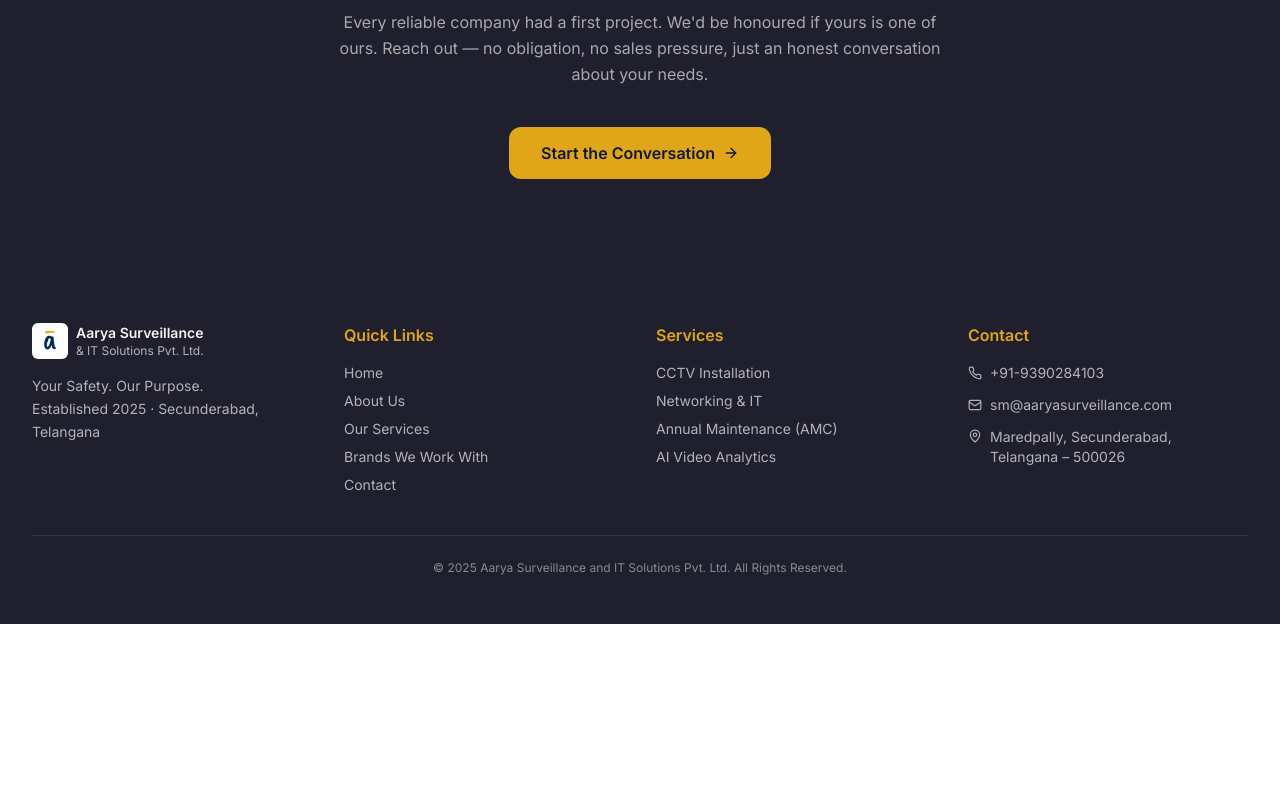
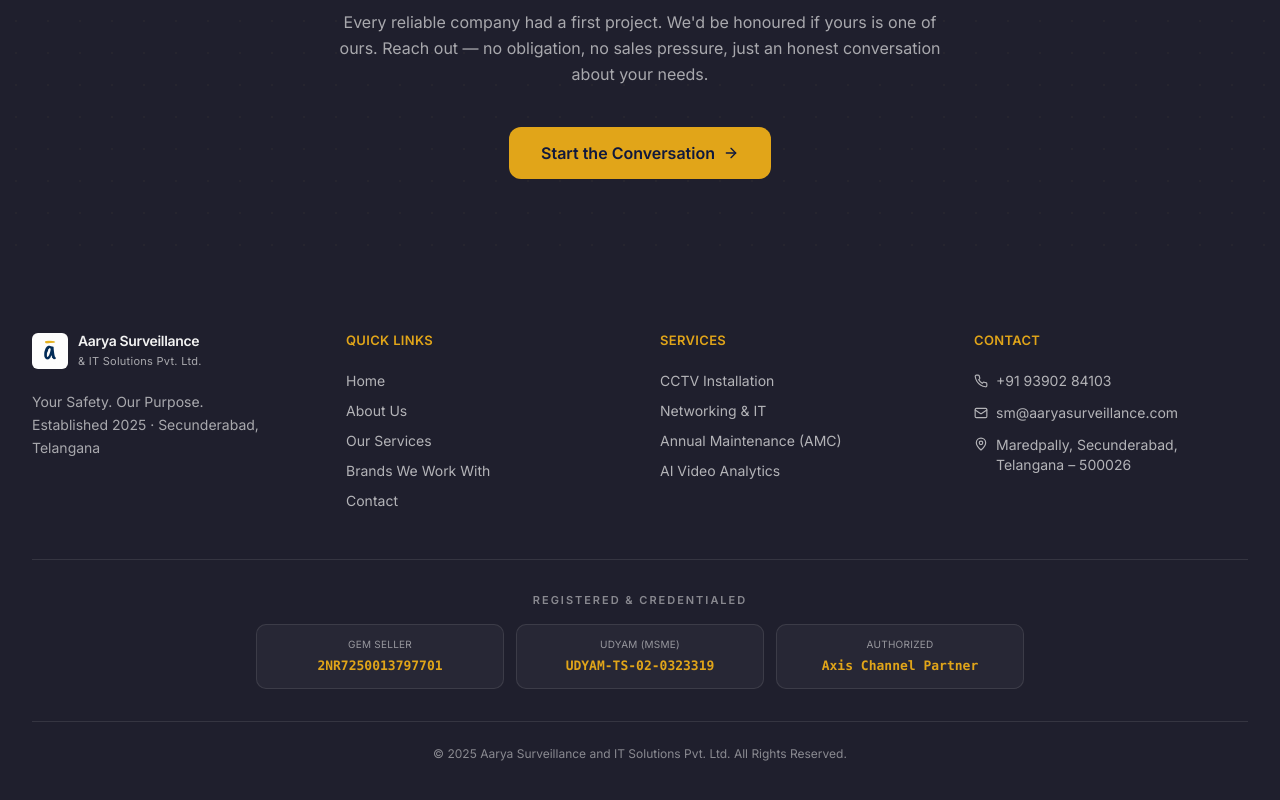
Before and after one commit to ryaview-ai/aarya-surveillance-website, a React (Vite) app: page / in a window 1280 px wide. Shown: the part 3074-3874 px from the top of the page. Before the commit the page ends 3698 px from the top, so only its background shows below. Built offline with nearby package versions, Linux system fonts and the light colour scheme.

Commit message:
Footer.tsx

```diff
--- a/src/components/Footer.tsx
+++ b/src/components/Footer.tsx
@@ -4,21 +4,21 @@
 
 const Footer = () => (
   <footer className="bg-charcoal text-charcoal-foreground">
-    <div className="container mx-auto px-4 lg:px-8 py-12">
-      <div className="grid grid-cols-1 md:grid-cols-2 lg:grid-cols-4 gap-8">
+    <div className="container mx-auto px-4 lg:px-8 py-14">
+      <div className="grid grid-cols-1 md:grid-cols-2 lg:grid-cols-4 gap-10">
 
         {/* Brand */}
         <div>
-          <div className="flex items-center gap-2 mb-4">
+          <div className="flex items-center gap-2.5 mb-5">
             <AaryaLogo />
-            <span className="font-semibold text-sm">
+            <span className="font-semibold text-sm tracking-tight">
               Aarya Surveillance
-              <span className="block text-xs font-normal opacity-70">
-                & IT Solutions Pvt. Ltd.
+              <span className="block text-[11px] font-normal opacity-65 tracking-wide">
+                &amp; IT Solutions Pvt. Ltd.
               </span>
             </span>
           </div>
-          <p className="text-sm opacity-70 leading-relaxed">
+          <p className="text-sm opacity-65 leading-relaxed">
             Your Safety. Our Purpose.<br />
             Established 2025 · Secunderabad, Telangana
           </p>
@@ -26,14 +26,14 @@
 
         {/* Quick Links */}
         <div>
-          <h4 className="font-semibold mb-4 text-secondary">Quick Links</h4>
-          <nav className="flex flex-col gap-2">
+          <h4 className="font-semibold mb-5 text-secondary text-[13px] tracking-wide uppercase">Quick Links</h4>
+          <nav className="flex flex-col gap-2.5">
             {[
-              { label: "Home",          to: "/" },
-              { label: "About Us",      to: "/about" },
-              { label: "Our Services",  to: "/services" },
-              { label: "Brands We Work With", to: "/brands" },
-              { label: "Contact",       to: "/contact" },
+              { label: "Home",                 to: "/" },
+              { label: "About Us",             to: "/about" },
+              { label: "Our Services",         to: "/services" },
+              { label: "Brands We Work With",  to: "/brands" },
+              { label: "Contact",              to: "/contact" },
             ].map((l) => (
               <Link
                 key={l.to}
@@ -48,8 +48,8 @@
 
         {/* Services */}
         <div>
-          <h4 className="font-semibold mb-4 text-secondary">Services</h4>
-          <nav className="flex flex-col gap-2">
+          <h4 className="font-semibold mb-5 text-secondary text-[13px] tracking-wide uppercase">Services</h4>
+          <nav className="flex flex-col gap-2.5">
             {[
               "CCTV Installation",
               "Networking & IT",
@@ -69,13 +69,13 @@
 
         {/* Contact */}
         <div>
-          <h4 className="font-semibold mb-4 text-secondary">Contact</h4>
+          <h4 className="font-semibold mb-5 text-secondary text-[13px] tracking-wide uppercase">Contact</h4>
           <div className="flex flex-col gap-3">
             <a
               href="tel:+919390284103"
               className="flex items-center gap-2 text-sm opacity-70 hover:opacity-100 hover:text-secondary transition-all"
             >
-              <Phone size={14} /> +91-9390284103
+              <Phone size={14} /> +91 93902 84103
             </a>
             <a
               href="mailto:sm@aaryasurveillance.com"
@@ -94,7 +94,34 @@
         </div>
       </div>
 
-      <div className="border-t border-charcoal-foreground/10 mt-10 pt-6 text-center">
+      {/* Credentials strip */}
+      <div className="border-t border-charcoal-foreground/10 mt-12 pt-8">
+        <p className="text-[11px] font-semibold opacity-50 uppercase tracking-[0.18em] mb-4 text-center">
+          Registered &amp; Credentialed
+        </p>
+        <div className="grid grid-cols-1 sm:grid-cols-3 gap-3 max-w-3xl mx-auto">
+          <div className="bg-charcoal-foreground/[0.04] border border-charcoal-foreground/10 rounded-lg px-4 py-3 text-center">
+            <p className="text-[10px] opacity-55 mb-1 tracking-wide uppercase">GeM Seller</p>
+            <p className="font-mono font-semibold text-secondary text-[13px]">
+              2NR7250013797701
+            </p>
+          </div>
+          <div className="bg-charcoal-foreground/[0.04] border border-charcoal-foreground/10 rounded-lg px-4 py-3 text-center">
+            <p className="text-[10px] opacity-55 mb-1 tracking-wide uppercase">Udyam (MSME)</p>
+            <p className="font-mono font-semibold text-secondary text-[13px]">
+              UDYAM-TS-02-0323319
+            </p>
+          </div>
+          <div className="bg-charcoal-foreground/[0.04] border border-charcoal-foreground/10 rounded-lg px-4 py-3 text-center">
+            <p className="text-[10px] opacity-55 mb-1 tracking-wide uppercase">Authorized</p>
+            <p className="font-mono font-semibold text-secondary text-[13px]">
+              Axis Channel Partner
+            </p>
+          </div>
+        </div>
+      </div>
+
+      <div className="border-t border-charcoal-foreground/10 mt-8 pt-6 text-center">
         <p className="text-xs opacity-50">
           © 2025 Aarya Surveillance and IT Solutions Pvt. Ltd. All Rights Reserved.
         </p>
```
